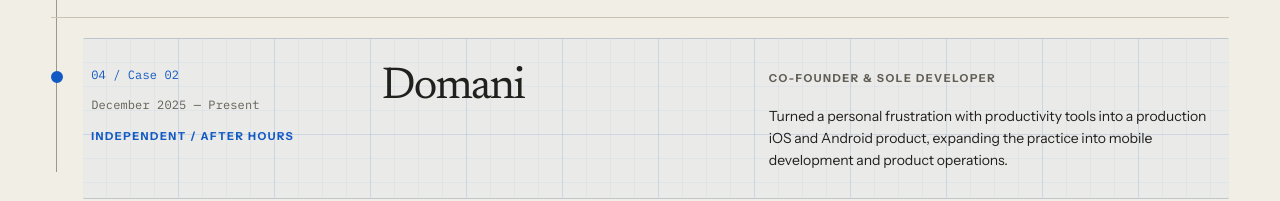
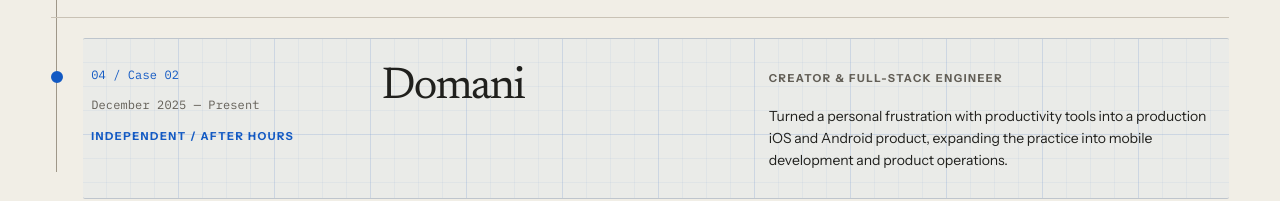
Before and after one commit to parfuso-pvs/portfolio, a Next.js app: page /about in a window 1280 px wide. Shown: the part 4284-4485 px from the top of the page. Built offline with nearby package versions, Linux system fonts and the light colour scheme.

Commit message:
fix(PORT-702): correct Domani ownership title

```diff
--- a/src/content/about.ts
+++ b/src/content/about.ts
@@ -78,7 +78,7 @@
         context: "Independent / after hours",
         start: { dateTime: "2025-12", label: "December 2025" },
         end: null,
-        roles: "Co-Founder & Sole Developer",
+        roles: "Creator & Full-Stack Engineer",
         body: "Turned a personal frustration with productivity tools into a production iOS and Android product, expanding the practice into mobile development and product operations.",
       },
     ],
```
Also changed, not shown: 1 other file (tests, documents, lock files or other folders).
